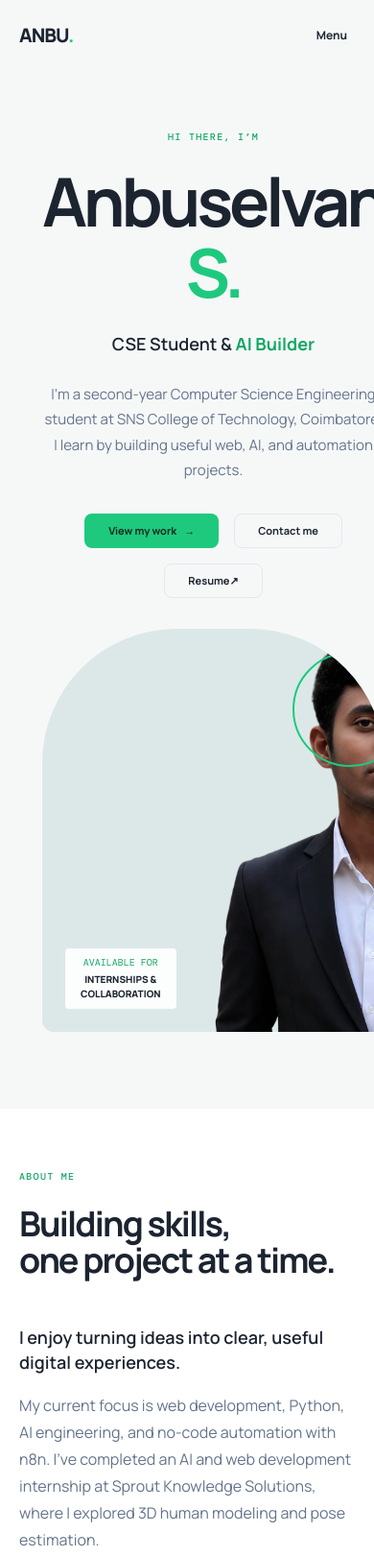
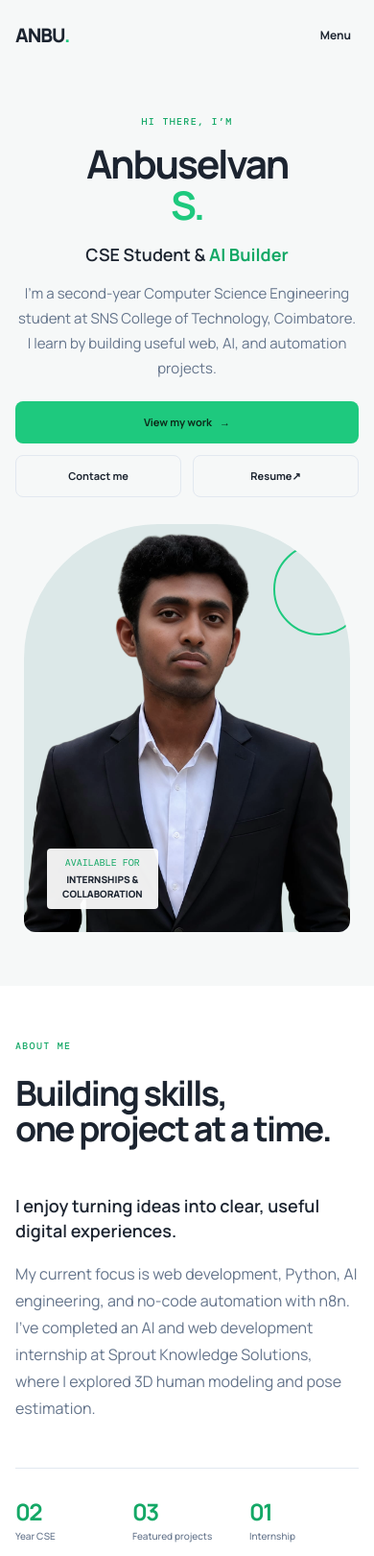
Before and after one commit to anbuselva008-crypto/my_portfolio, a plain HTML site: page index.html in a window 390 px wide. Shown: the top 1621 px of the page at 96% size. Drawn offline with nearby package versions, Linux system fonts and the light colour scheme.

Commit message:
Fix responsive layout for mobile devices

```diff
--- a/index.html
+++ b/index.html
@@ -9,13 +9,13 @@
   <meta property="og:type" content="website" />
   <meta property="og:title" content="Anbuselvan S — CSE Student & AI Builder" />
   <meta property="og:description" content="Explore projects in AI engineering, RAG, automation, and computer vision." />
-  <meta property="og:image" content="/social-preview.png" />
+  <meta property="og:image" content="social-preview.png" />
   <meta property="og:image:width" content="1731" />
   <meta property="og:image:height" content="909" />
   <meta name="twitter:card" content="summary_large_image" />
   <meta name="twitter:title" content="Anbuselvan S — CSE Student & AI Builder" />
   <meta name="twitter:description" content="Explore projects in AI engineering, RAG, automation, and computer vision." />
-  <meta name="twitter:image" content="/social-preview.png" />
+  <meta name="twitter:image" content="social-preview.png" />
   <title>Anbuselvan S — CSE Student & AI Builder</title>
   <link rel="icon" href="favicon.svg" type="image/svg+xml" />
   <link rel="preconnect" href="https://fonts.googleapis.com" />
@@ -26,8 +26,8 @@
 <body>
   <header class="header container">
     <a class="logo" href="#home">ANBU<span>.</span></a>
-    <button class="menu-button" aria-label="Toggle menu" aria-expanded="false">Menu</button>
-    <nav class="nav" aria-label="Primary navigation"><a href="#home">Home</a><a href="#about">About</a><a href="#experience">Experience</a><a href="#work">Projects</a><a href="#skills">Skills</a><a href="#contact">Contact</a></nav>
+    <button class="menu-button" type="button" aria-label="Open navigation menu" aria-controls="primary-navigation" aria-expanded="false">Menu</button>
+    <nav class="nav" id="primary-navigation" aria-label="Primary navigation"><a href="#home">Home</a><a href="#about">About</a><a href="#experience">Experience</a><a href="#work">Projects</a><a href="#skills">Skills</a><a href="#contact">Contact</a></nav>
   </header>
 
   <main>
--- a/script.js
+++ b/script.js
@@ -3,14 +3,24 @@ document.getElementById('year').textContent = new Date().getFullYear();
 
 const button = document.querySelector('.menu-button');
 const nav = document.querySelector('.nav');
+const setMenuOpen = (isOpen) => {
+  nav?.classList.toggle('open', isOpen);
+  button?.setAttribute('aria-expanded', String(isOpen));
+  button?.setAttribute('aria-label', isOpen ? 'Close navigation menu' : 'Open navigation menu');
+};
+
 button?.addEventListener('click', () => {
-  const isOpen = nav.classList.toggle('open');
-  button.setAttribute('aria-expanded', String(isOpen));
+  setMenuOpen(!nav?.classList.contains('open'));
 });
 nav?.querySelectorAll('a').forEach((link) => link.addEventListener('click', () => {
-  nav.classList.remove('open');
-  button?.setAttribute('aria-expanded', 'false');
+  setMenuOpen(false);
 }));
+document.addEventListener('keydown', (event) => {
+  if (event.key === 'Escape' && nav?.classList.contains('open')) {
+    setMenuOpen(false);
+    button?.focus();
+  }
+});
 
 if (!window.matchMedia('(prefers-reduced-motion: reduce)').matches) {
   const observer = new IntersectionObserver((entries) => {
--- a/styles.css
+++ b/styles.css
@@ -193,6 +193,16 @@ body {
   padding: var(--space-4xl) var(--container-padding) var(--space-5xl);
 }
 
+.hero-content,
+.hero-image,
+.two-column > *,
+.contact-layout > *,
+.project-card,
+.project-content,
+.footer-content > * {
+  min-width: 0;
+}
+
 .eyebrow,
 .project-type {
   font: 500 var(--fs-2xs) var(--font-mono);
@@ -206,6 +216,8 @@ body {
   line-height: var(--lh-tight);
   letter-spacing: -.06em;
   margin: var(--space-lg) 0;
+  max-width: 100%;
+  overflow-wrap: anywhere;
 }
 
 .hero h1 span { color: var(--color-accent-primary) }
@@ -223,6 +235,7 @@ body {
   line-height: var(--lh-relaxed);
   color: var(--color-text-muted);
   font-size: var(--fs-base);
+  overflow-wrap: anywhere;
 }
 
 .hero-actions {
@@ -282,6 +295,8 @@ body {
 
 .hero-image img {
   position: absolute;
+  top: 0;
+  left: 0;
   width: 100%;
   height: 100%;
   object-fit: cover;
@@ -630,6 +645,8 @@ body {
   font-weight: 700;
   letter-spacing: -.05em;
   transition: border-color var(--transition-fast), color var(--transition-fast);
+  max-width: 100%;
+  overflow-wrap: anywhere;
 }
 
 .contact-email:hover {
@@ -797,7 +814,7 @@ body {
 
 /* ===== RESPONSIVE ===== */
 @media (max-width: 1024px) {
-  .hero { grid-template-columns: 1fr; gap: var(--space-2xl); text-align: center }
+  .hero { min-height: 0; grid-template-columns: 1fr; gap: var(--space-2xl); text-align: center }
   .hero-content { max-width: 600px; margin: 0 auto }
   .hero-actions { justify-content: center }
   .hero-image { justify-self: center; max-width: 380px }
@@ -817,15 +834,15 @@ body {
 }
 
 @media (max-width: 760px) {
-  .container { width: min(100% - 40px, 600px) }
+  .container { width: min(100% - 32px, 600px) }
   .header { height: 72px }
   .menu-button { display: block }
   .nav {
     display: none;
     position: absolute;
     top: 62px;
-    left: 20px;
-    right: 20px;
+    left: 0;
+    right: 0;
     background: var(--color-bg-surface);
     border: 1px solid var(--color-border);
     padding: var(--space-lg);
@@ -839,12 +856,39 @@ body {
   .nav a { font-size: var(--fs-sm); padding: var(--space-xs) 0 }
   .hero {
     min-height: auto;
-    padding: var(--space-3xl) var(--container-padding) var(--space-4xl);
-    gap: var(--space-xl);
+    padding: 48px 0 56px;
+    gap: 28px;
   }
-  .hero h1 { font-size: 18vw }
-  .hero-image { height: 420px; max-width: 360px }
-  .section { padding: var(--space-3xl) 0 }
+  .hero h1 {
+    font-size: clamp(36px, 10.5vw, 64px);
+    letter-spacing: -.055em;
+    margin: 16px 0;
+  }
+  .hero-role { margin-bottom: 12px }
+  .hero-description { margin: 0 auto }
+  .hero-actions {
+    display: grid;
+    grid-template-columns: repeat(2, minmax(0, 1fr));
+    width: 100%;
+    gap: 12px;
+    margin-top: 20px;
+  }
+  .hero-actions .button {
+    justify-content: center;
+    min-height: 44px;
+    padding-inline: 12px;
+    white-space: normal;
+    text-align: center;
+  }
+  .hero-actions .button-primary { grid-column: 1 / -1 }
+  .hero-image {
+    width: min(100%, 340px);
+    height: auto;
+    aspect-ratio: 4 / 5;
+    max-width: 100%;
+  }
+  .image-accent { right: -16px; top: 20px; width: 96px; height: 96px }
+  .section { padding: 56px 0 }
   .about-copy,
   .skill-groups,
   .contact-layout > div:nth-child(2) { padding-top: 0 }
@@ -852,10 +896,19 @@ body {
   .project-grid { grid-template-columns: 1fr }
   .project-feature { display: flex; flex-direction: column }
   .project-content > p:not(.project-type) { min-height: 0 }
-  .footer-content { align-items: flex-start; flex-direction: column }
-  .footer-content > div { flex-wrap: wrap }
-  .quick-facts { flex-direction: column; gap: var(--space-lg) }
-  .quick-facts > div { flex-direction: row; justify-content: space-between; align-items: baseline }
+  .quick-facts {
+    display: grid;
+    grid-template-columns: repeat(3, minmax(0, 1fr));
+    gap: var(--space-sm);
+  }
+  .quick-facts > div { min-width: 0 }
+  .quick-facts span { overflow-wrap: anywhere }
+  .contact-email { font-size: clamp(16px, 5vw, 22px); letter-spacing: -.04em }
+}
+
+@media (max-width: 360px) {
+  .hero-actions { grid-template-columns: 1fr }
+  .hero-actions .button-primary { grid-column: auto }
 }
 
 @media (prefers-reduced-motion: no-preference) {
```
